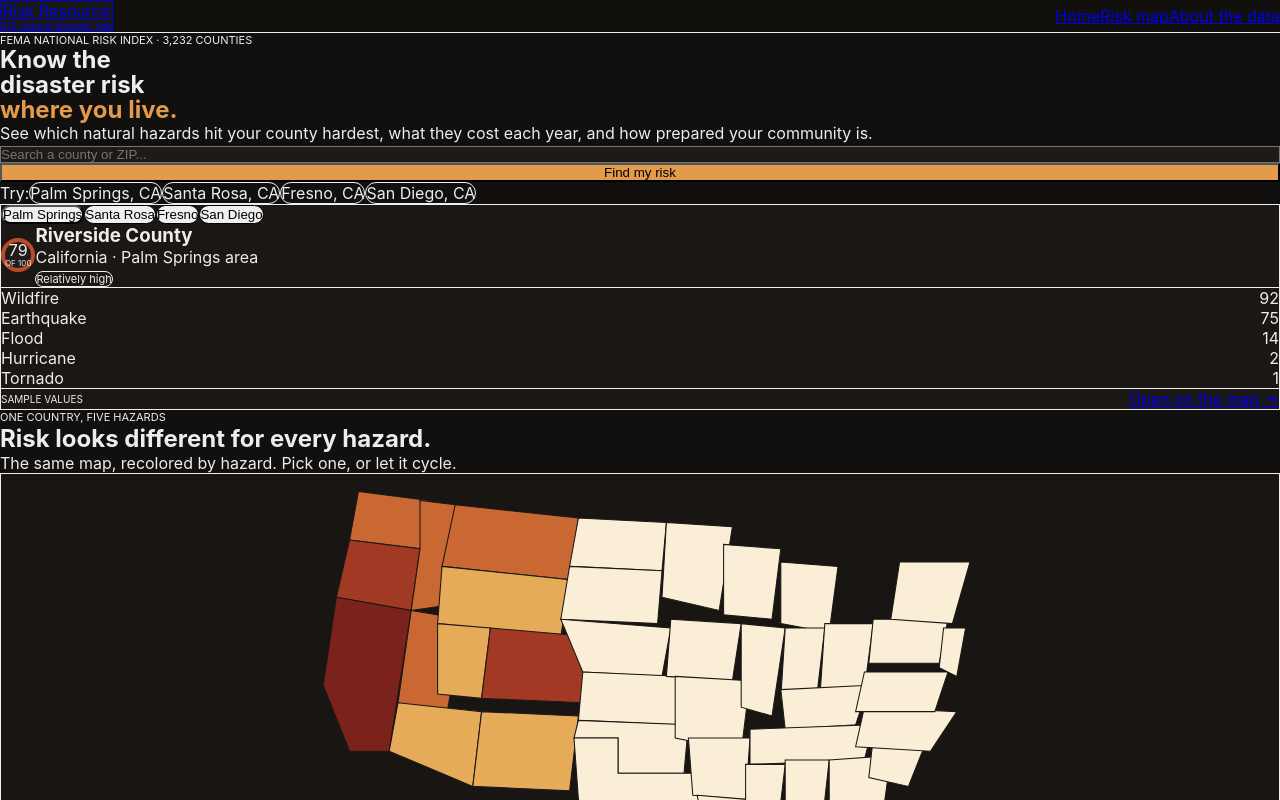
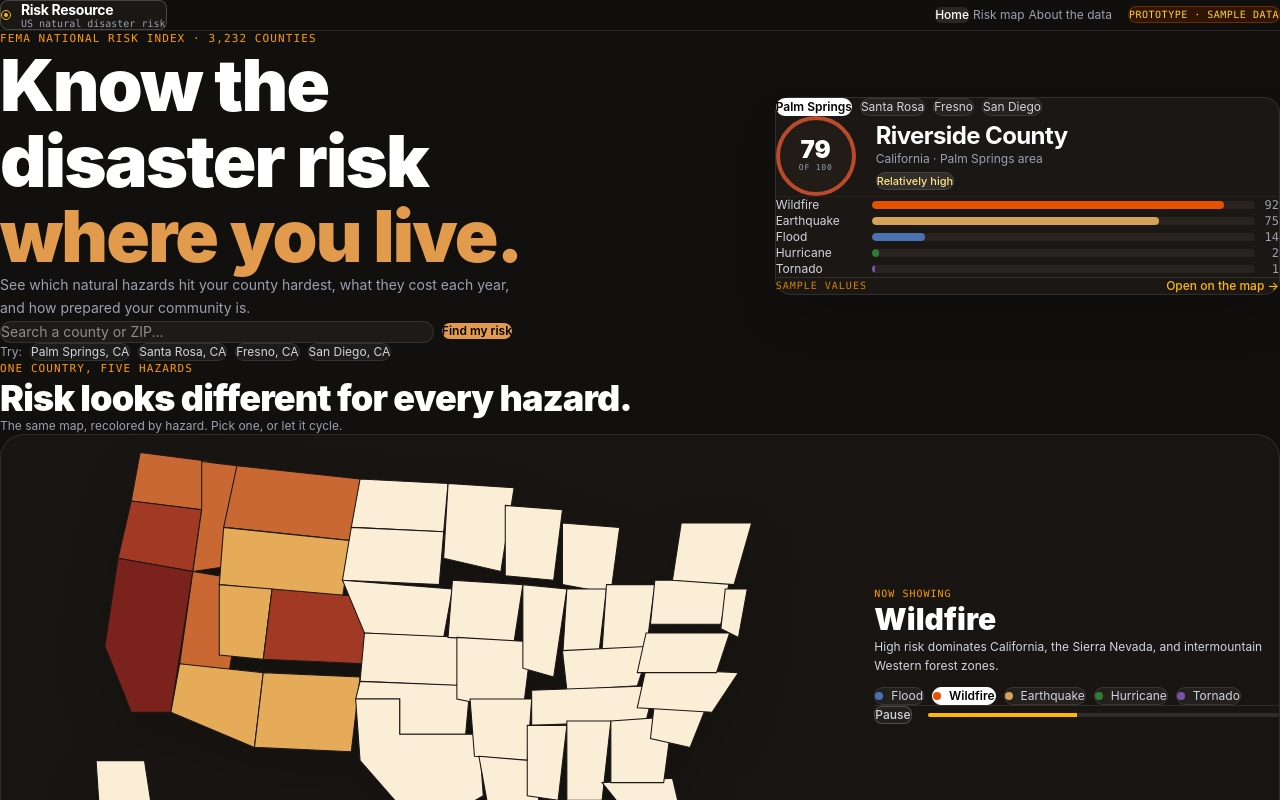
Before and after one commit to kevinznli/test-website, a Next.js app in the folder frontend/: page / in a window 1280 px wide. Shown: the top 800 px of the page. Built offline with nearby package versions, Linux system fonts and the light colour scheme.

Commit message:
fix again

```diff
--- a/frontend/app/globals.css
+++ b/frontend/app/globals.css
@@ -1,6 +1,4 @@
-@tailwind base;
-@tailwind components;
-@tailwind utilities;
+@import "tailwindcss";
 
 :root {
   --background: #11100e;
--- a/frontend/package.json
+++ b/frontend/package.json
@@ -18,6 +18,7 @@
     "react-leaflet": "^5.0.0"
   },
   "devDependencies": {
+    "@tailwindcss/postcss": "^4.3.4",
     "@tailwindcss/turbopack": "^4",
     "@types/node": "^20",
     "@types/react": "^19",
--- a/frontend/postcss.config.mjs
+++ b/frontend/postcss.config.mjs
@@ -1,8 +1,7 @@
 /** @type {import('postcss-load-config').Config} */
 const config = {
   plugins: {
-    tailwindcss: {},
-    autoprefixer: {},
+    '@tailwindcss/postcss': {},
   },
 };
 
```
Also changed, not shown: 1 other file (tests, documents, lock files or other folders).
